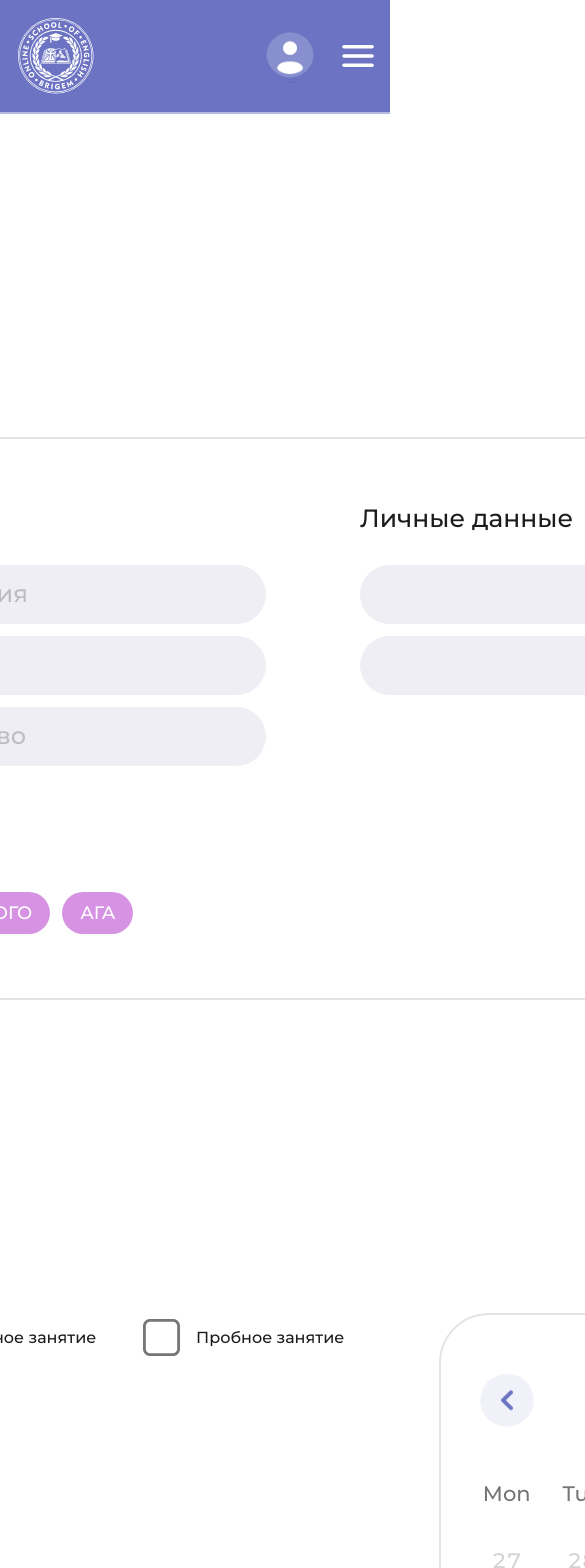
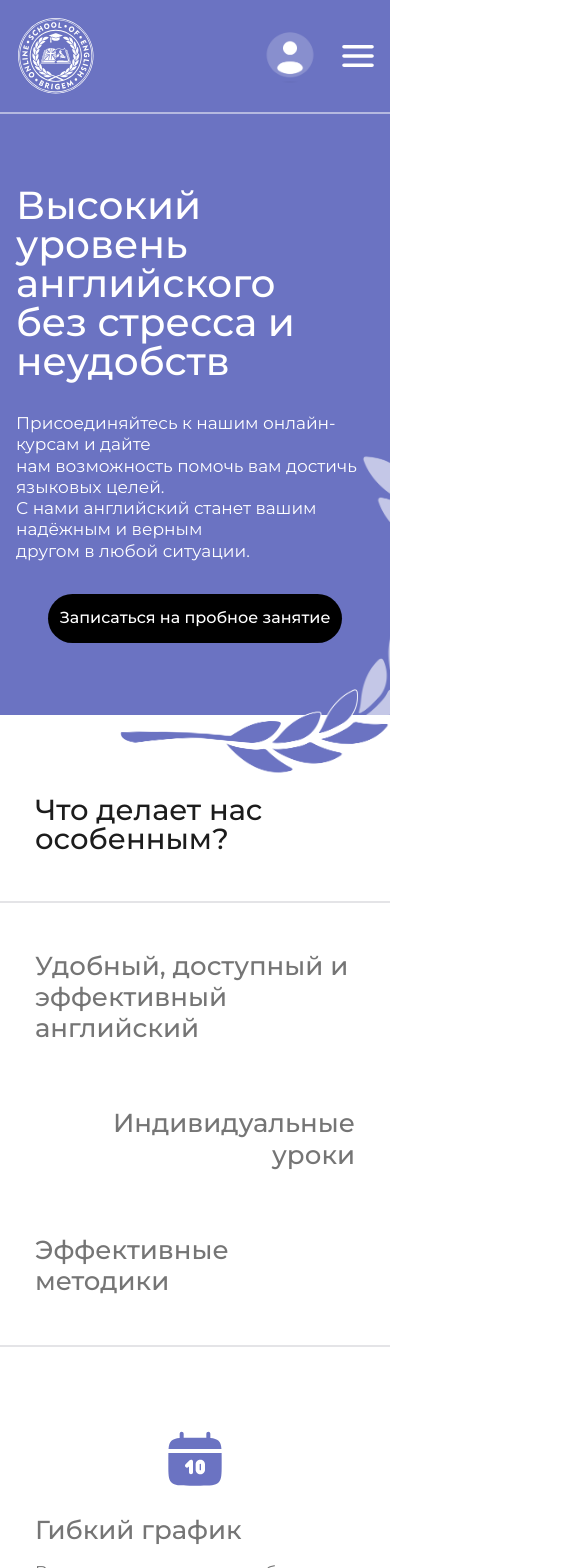
Before and after one commit to fedas25/react_capitalschool, a React app: page /passed in a window 390 px wide. Shown: the top 1568 px of the page, 585 px wide, since content can reach past the window. Built offline with nearby package versions, Linux system fonts and the light colour scheme.

Commit message:
adapted for Footer mobile devices

```diff
--- a/src/app.jsx
+++ b/src/app.jsx
@@ -6,6 +6,8 @@ import Course from "./pages/course"
 
 export default function App() {
   return (
-  <TeacherAccount />
+    // <StudentAccount />
+    <Main />
+    // <TeacherAccount />
   )
 }
--- a/src/components/Footer.jsx
+++ b/src/components/Footer.jsx
@@ -20,24 +20,28 @@ const Content = styled.div`
   display: flex;
   flex-direction: column;
   width: 1664px;
+  @media (max-width: 768px) {
+    width: 320px;
+  }
   gap: 64px;
 `;
 
 const Wordsimg = styled.img`
   height: 807px;
   width: 1664px;
+  @media (max-width: 768px) {
+    width: 320px;
+  }
   border-bottom: 2px solid rgba(255, 255, 255, 0.50);
 `;
-
-// const Words = styled.div`
-//   height: 807px;
-//   border-bottom: 2px solid rgba(255, 255, 255, 0.50);
-// `;
 
 const Info = styled.div`
   display: flex;
   justify-content: space-between;
   align-items: flex-start;
+  @media (max-width: 768px) {
+    flex-direction: column;
+  }
 `;
 
 const CompanyInformation = styled.div`
--- a/src/pages/main/index.jsx
+++ b/src/pages/main/index.jsx
@@ -12,38 +12,53 @@ import QuestionAnswer from "./QuestionAnswer";
 import Footer from "./../../components/Footer.jsx";
 import Test from '../../components/modal/test';
 import Entry from '../../components/modal/entry/index.jsx';
+import { useMediaQuery } from 'react-responsive';
+
+import H4 from "./../../components/fonts/desktop/1920_h4.jsx"
+import H2 from "./../../components/fonts/desktop/1920_h2.jsx"
+
+import MobileMakesUsSpecial from './MobileMakesUsSpecial.jsx';
+import MobileAdvantagesOnlineClasses from './MobileAdvantagesOnlineClasses.jsx';
 
 const Container = styled.div`
     display: flex;
     padding: 168px 0 0 0;
+    @media (max-width: 768px) {
+        padding: 0px;
+    }
     flex-direction: column;
     align-items: flex-start;
     row-gap: 168px;
+    @media (max-width: 768px) {
+        row-gap: 0px;
+    }
 `;
 
 export default function Main() {
     const [showTest, setShowTest] = useState(false)
     const [showEntry, setShowEntry] = useState(false)
 
+    const isMobile = useMediaQuery({ query: '(max-width: 768px)' })
     return (
         <>
-            <Test show={showTest} setShow={setShowTest}/>
+            <Test show={showTest} setShow={setShowTest} />
             <Entry show={showEntry} setShow={setShowEntry} />
 
-            {/* <NavBar
+            <NavBar
                 handlerEntry={() => setShowEntry(true)}
-                courses={["B1 (Intermediate Level)","B1 (Intermediate Level)","B1 (Intermediate Level)", "B2 (Upper-Intermediate Level)", "C1 (Intermediate Level)", "C2 (Upper-Intermediate Level)"]}
+                courses={["B1 (Intermediate Level)", "B1 (Intermediate Level)", "B1 (Intermediate Level)", "B2 (Upper-Intermediate Level)", "C1 (Intermediate Level)", "C2 (Upper-Intermediate Level)"]}
             />
-            <Header /> */}
+            <Header />
             <Container>
-                {/* <MakesUsSpecial />
-                <AdvantagesOnlineClasses />
+                {isMobile ? <MobileMakesUsSpecial /> : <MakesUsSpecial />}
+                {isMobile ? <MobileAdvantagesOnlineClasses /> : <AdvantagesOnlineClasses />}
+                {isMobile ? <MobileAdvantagesOnlineClasses /> : <AdvantagesOnlineClasses />}
                 <ListCourses />
-                <ListTeacher /> */}
+                <ListTeacher />
                 <EnglishLevelTest setShow={setShowTest} />
-                {/* <HowStartLearning setShow={setShowTest} />
+                <HowStartLearning setShow={setShowTest} />
                 <QuestionAnswer />
-                <Footer /> */}
+                <Footer />
             </Container>
         </>
     )
```
